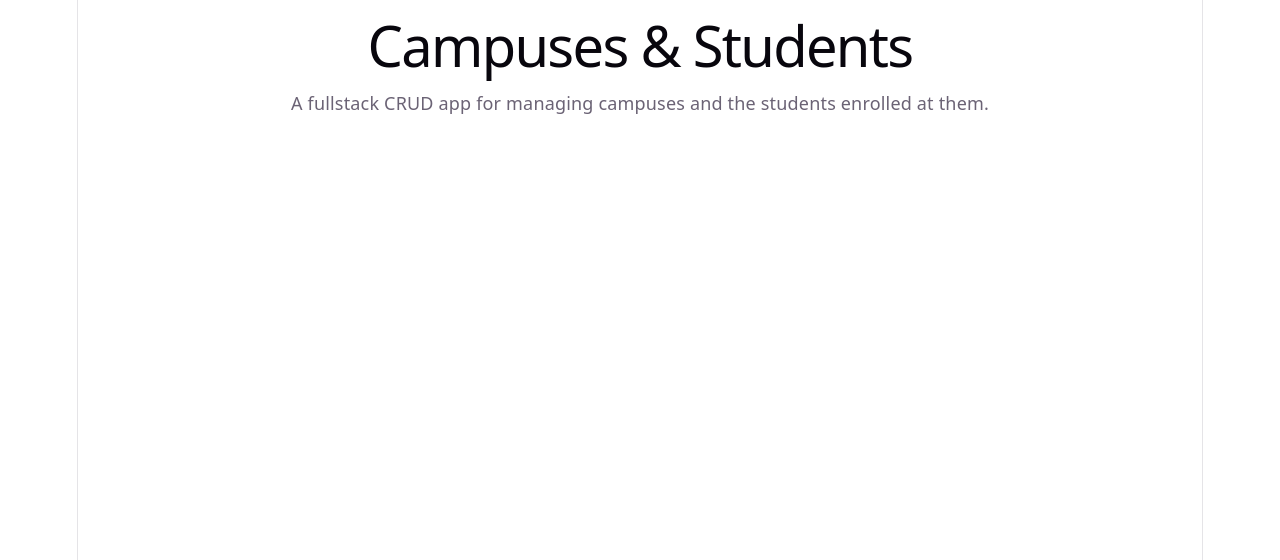
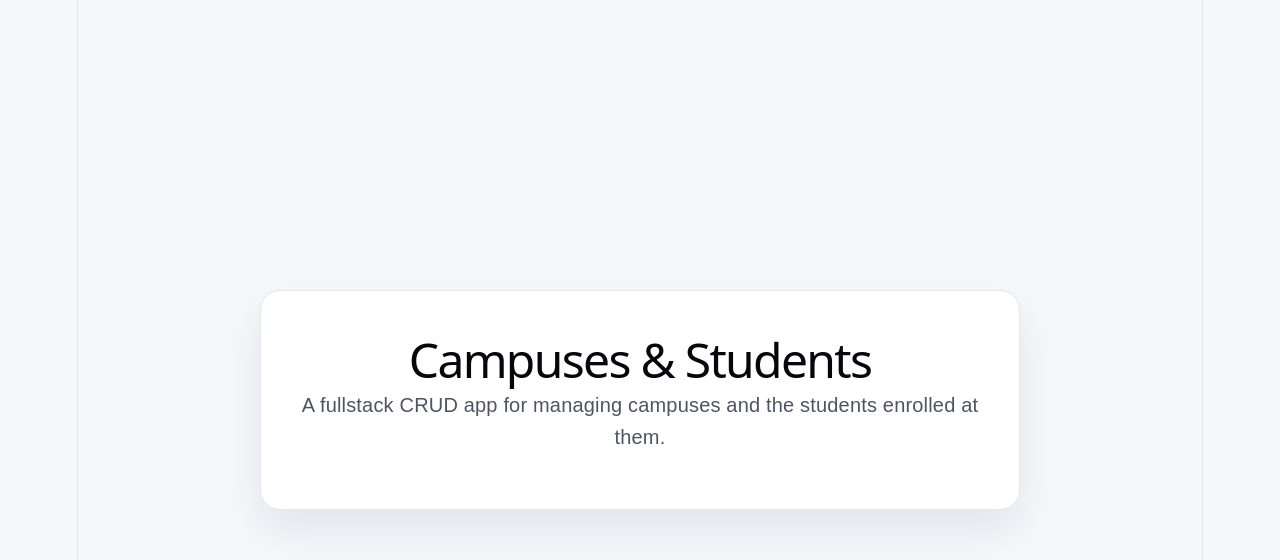
Before and after one commit to taizhenC/Final-Project_Fullstack-CRUD, a React (Vite) app in the folder my-app/: page / in a window 1280 px wide. Shown: the top 560 px of the page. Built offline with nearby package versions, Linux system fonts and the light colour scheme.

Commit message:
Add basic home page layout

```diff
--- a/my-app/src/App.css
+++ b/my-app/src/App.css
@@ -1,184 +1,41 @@
-.counter {
-  font-size: 16px;
-  padding: 5px 10px;
-  border-radius: 5px;
-  color: var(--accent);
-  background: var(--accent-bg);
-  border: 2px solid transparent;
-  transition: border-color 0.3s;
-  margin-bottom: 24px;
+* {
+  box-sizing: border-box;
+}
 
-  &:hover {
-    border-color: var(--accent-border);
-  }
-  &:focus-visible {
-    outline: 2px solid var(--accent);
-    outline-offset: 2px;
-  }
+body {
+  margin: 0;
+  font-family: Arial, Helvetica, sans-serif;
+  background: #f5f7fb;
+  color: #1f2937;
+}
+
+.app {
+  min-height: 100vh;
+  display: flex;
+  align-items: center;
+  justify-content: center;
+  padding: 40px 20px;
 }
 
 .hero {
-  position: relative;
-
-  .base,
-  .framework,
-  .vite {
-    inset-inline: 0;
-    margin: 0 auto;
-  }
-
-  .base {
-    width: 170px;
-    position: relative;
-    z-index: 0;
-  }
-
-  .framework,
-  .vite {
-    position: absolute;
-  }
-
-  .framework {
-    z-index: 1;
-    top: 34px;
-    height: 28px;
-    transform: perspective(2000px) rotateZ(300deg) rotateX(44deg) rotateY(39deg)
-      scale(1.4);
-  }
-
-  .vite {
-    z-index: 0;
-    top: 107px;
-    height: 26px;
-    width: auto;
-    transform: perspective(2000px) rotateZ(300deg) rotateX(40deg) rotateY(39deg)
-      scale(0.8);
-  }
+  max-width: 760px;
+  width: 100%;
+  padding: 56px 40px;
+  background: white;
+  border: 1px solid #e5e7eb;
+  border-radius: 20px;
+  text-align: center;
+  box-shadow: 0 20px 40px rgba(15, 23, 42, 0.08);
 }
 
-#center {
-  display: flex;
-  flex-direction: column;
-  gap: 25px;
-  place-content: center;
-  place-items: center;
-  flex-grow: 1;
-
-  @media (max-width: 1024px) {
-    padding: 32px 20px 24px;
-    gap: 18px;
-  }
+.hero h1 {
+  margin: 0 0 16px;
+  font-size: 48px;
 }
 
-#next-steps {
-  display: flex;
-  border-top: 1px solid var(--border);
-  text-align: left;
-
-  & > div {
-    flex: 1 1 0;
-    padding: 32px;
-    @media (max-width: 1024px) {
-      padding: 24px 20px;
-    }
-  }
-
-  .icon {
-    margin-bottom: 16px;
-    width: 22px;
-    height: 22px;
-  }
-
-  @media (max-width: 1024px) {
-    flex-direction: column;
-    text-align: center;
-  }
+.hero p {
+  margin: 0;
+  font-size: 20px;
+  line-height: 1.6;
+  color: #4b5563;
 }
-
-#docs {
-  border-right: 1px solid var(--border);
-
-  @media (max-width: 1024px) {
-    border-right: none;
-    border-bottom: 1px solid var(--border);
-  }
-}
-
-#next-steps ul {
-  list-style: none;
-  padding: 0;
-  display: flex;
-  gap: 8px;
-  margin: 32px 0 0;
-
-  .logo {
-    height: 18px;
-  }
-
-  a {
-    color: var(--text-h);
-    font-size: 16px;
-    border-radius: 6px;
-    background: var(--social-bg);
-    display: flex;
-    padding: 6px 12px;
-    align-items: center;
-    gap: 8px;
-    text-decoration: none;
-    transition: box-shadow 0.3s;
-
-    &:hover {
-      box-shadow: var(--shadow);
-    }
-    .button-icon {
-      height: 18px;
-      width: 18px;
-    }
-  }
-
-  @media (max-width: 1024px) {
-    margin-top: 20px;
-    flex-wrap: wrap;
-    justify-content: center;
-
-    li {
-      flex: 1 1 calc(50% - 8px);
-    }
-
-    a {
-      width: 100%;
-      justify-content: center;
-      box-sizing: border-box;
-    }
-  }
-}
-
-#spacer {
-  height: 88px;
-  border-top: 1px solid var(--border);
-  @media (max-width: 1024px) {
-    height: 48px;
-  }
-}
-
-.ticks {
-  position: relative;
-  width: 100%;
-
-  &::before,
-  &::after {
-    content: '';
-    position: absolute;
-    top: -4.5px;
-    border: 5px solid transparent;
-  }
-
-  &::before {
-    left: 0;
-    border-left-color: var(--border);
-  }
-  &::after {
-    right: 0;
-    border-right-color: var(--border);
-  }
-}
```
